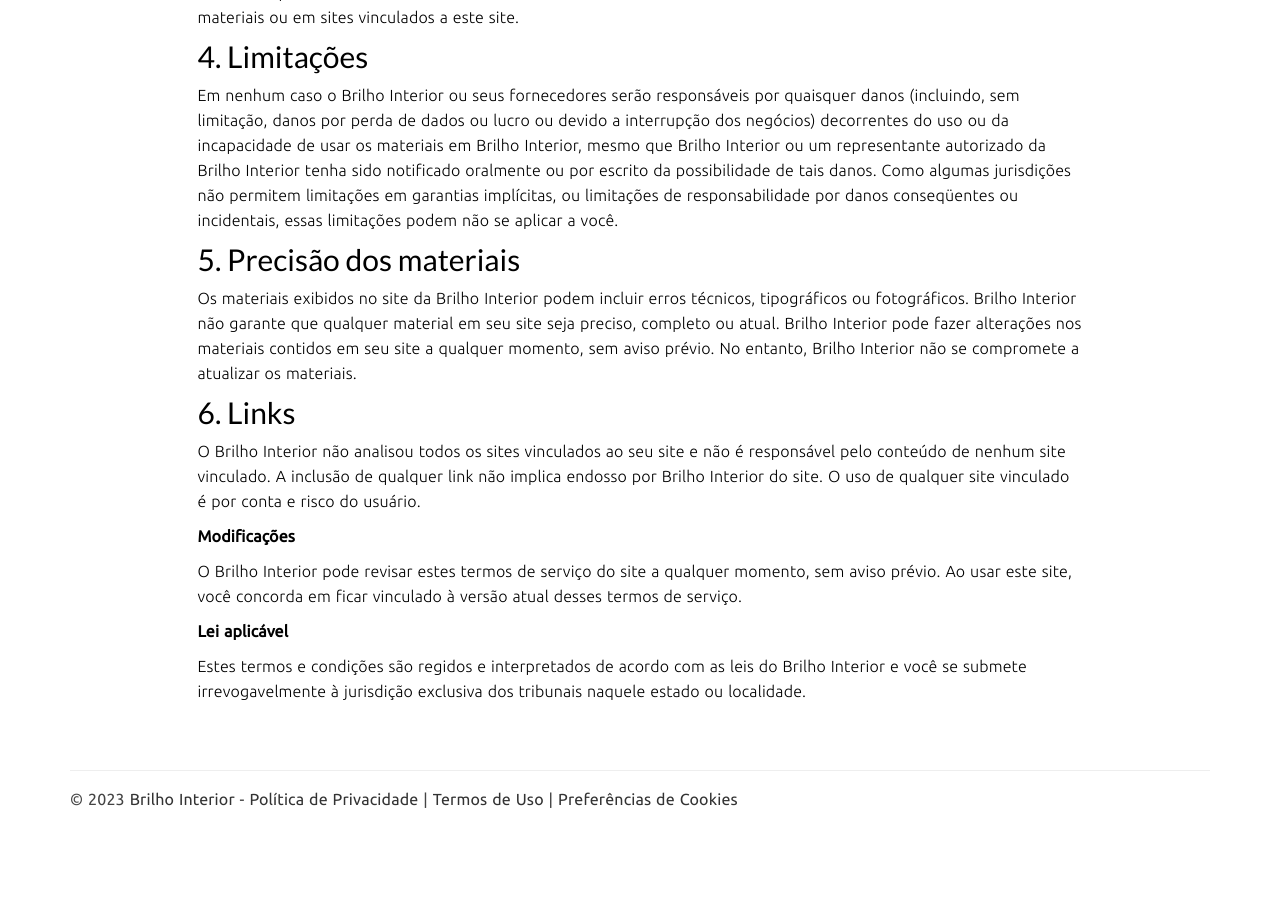
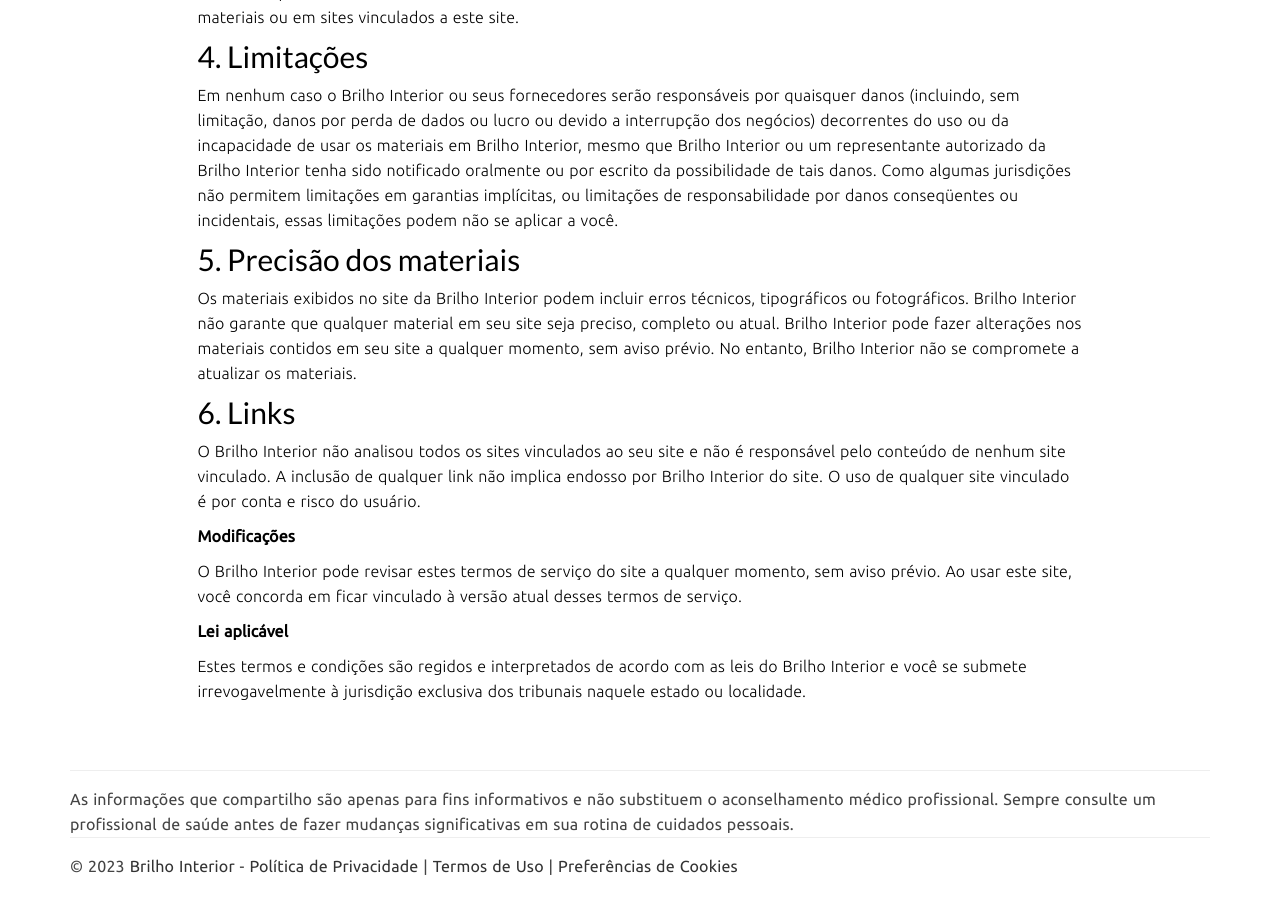
Before and after one commit to ligiavalle/ligiavalle.github.io, a Jekyll site: the page built from terms.md, in a window 1280 px wide and 900 px high, scrolled down 980 px. Built offline with Jekyll 4.4.1, drawn with Linux system fonts in a browser that asks for light colours; comment, search, counter and statistics services are not loaded; before the commit the page ends 1813 px from its top, so only the background shows below that.

Commit message:
Added disclaimer

```diff
--- a/_includes/footer.html
+++ b/_includes/footer.html
@@ -7,6 +7,11 @@
 <!--                    <li class="twitter"><a href="#"><span class="ion-social-twitter"></span></a></li>-->
 <!--                </ul>-->
                 <p class="copyright">
+                As informações que compartilho são apenas para fins informativos e não substituem o
+                aconselhamento médico profissional. Sempre consulte um profissional de saúde antes de fazer mudanças
+                significativas em sua rotina de cuidados pessoais.
+            </p>
+                <p class="copyright">
                     &copy; 2023 <a href="/">Brilho Interior</a> - <a href="/privacy.html">Política de Privacidade</a> | <a href="/terms.html">Termos de Uso</a> | <a href="#" id="open_preferences_center">Preferências de Cookies</a>
                 </p>
             </div>
```
